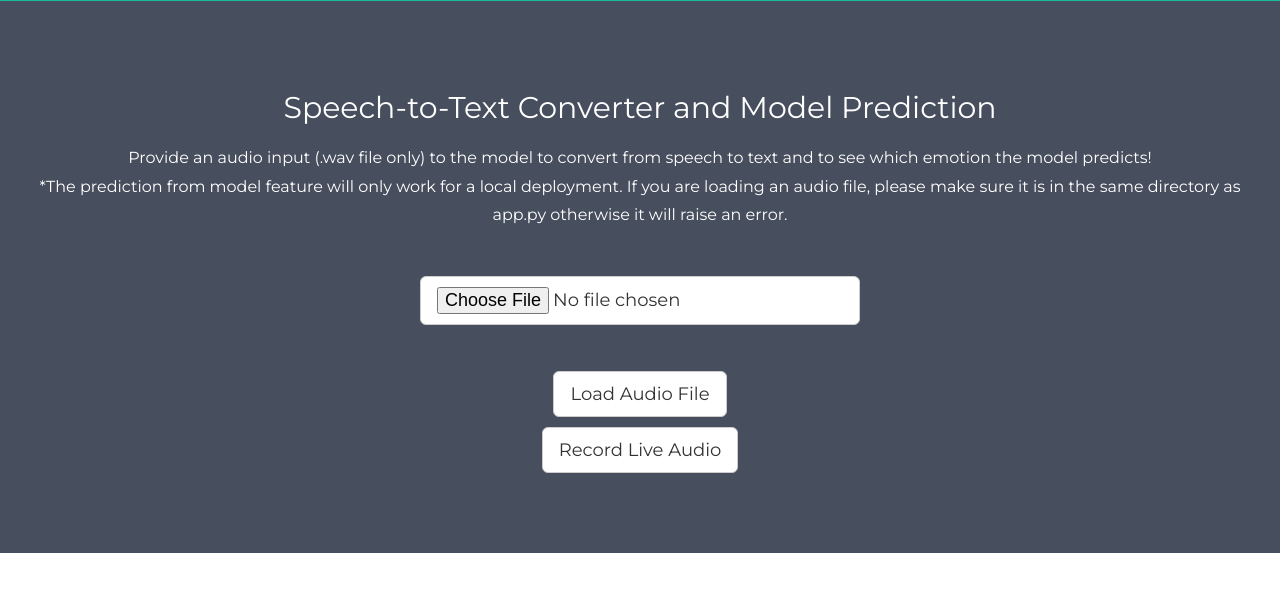
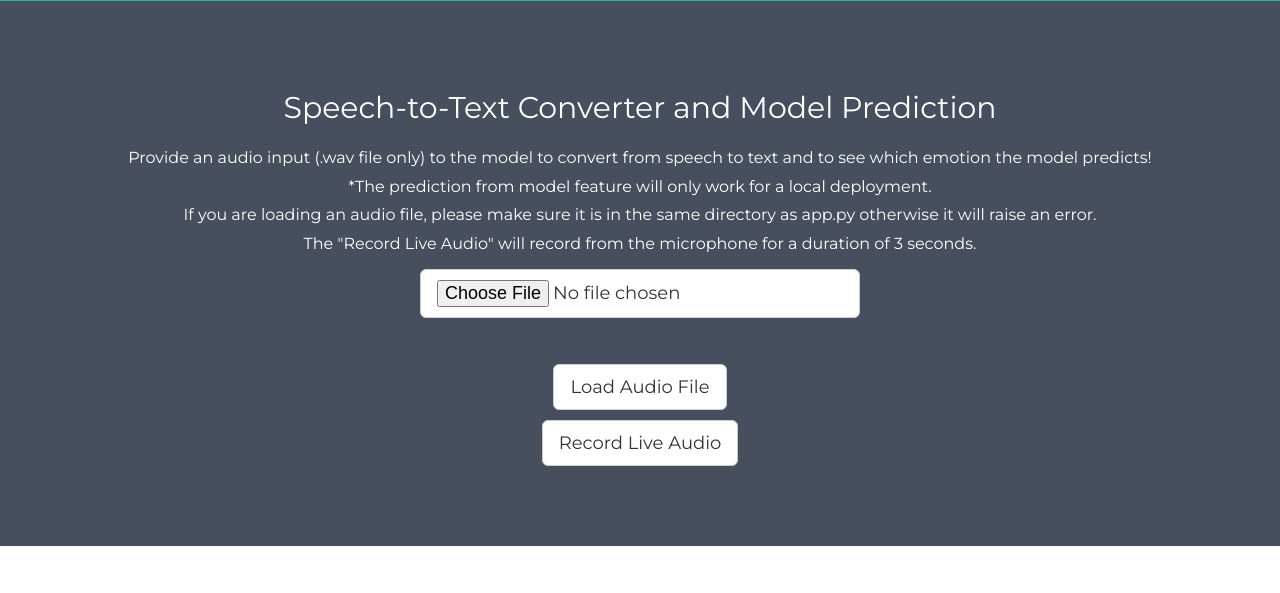
Before and after one commit to saffaalvi/Emotion-Analysis-Model, a Flask app: page / in a window 1280 px wide. Shown: the part 387-980 px from the top of the page. Run offline with Flask 2, Linux system fonts and the light colour scheme; parts of the project's set-up code (start-up, migrations or seed data) failed here and were passed over; some libraries are stand-ins or nearby versions.

Commit message:
update desc

```diff
--- a/templates/index.html
+++ b/templates/index.html
@@ -47,9 +47,11 @@
 <!-- Second Container -->
 <div class="container-fluid bg-2 text-center">
   <h2 class="margin">Speech-to-Text Converter and Model Prediction</h2>
-  <p>Provide an audio input (.wav file only) to the model to convert from speech to text and to see which emotion the model predicts! <br>
-    *The prediction from model feature will only work for a local deployment. If you are loading an audio file, please make sure it is in the same directory as app.py otherwise it will raise an error.</p><br>
-  <form method="POST" enctype="multipart/form-data">
+    <p>Provide an audio input (.wav file only) to the model to convert from speech to text and to see which emotion the model predicts! <br>
+      *The prediction from model feature will only work for a local deployment. <br>
+      If you are loading an audio file, please make sure it is in the same directory as app.py otherwise it will raise an error.<br>
+      The "Record Live Audio" will record from the microphone for a duration of 3 seconds.</p>
+      <form method="POST" enctype="multipart/form-data">
     <div class="margin2">
         <input type="file" name="file" accept=".wav" class="text-center margin2 center-block btn btn-default btn-lg" />
         <br>
```
